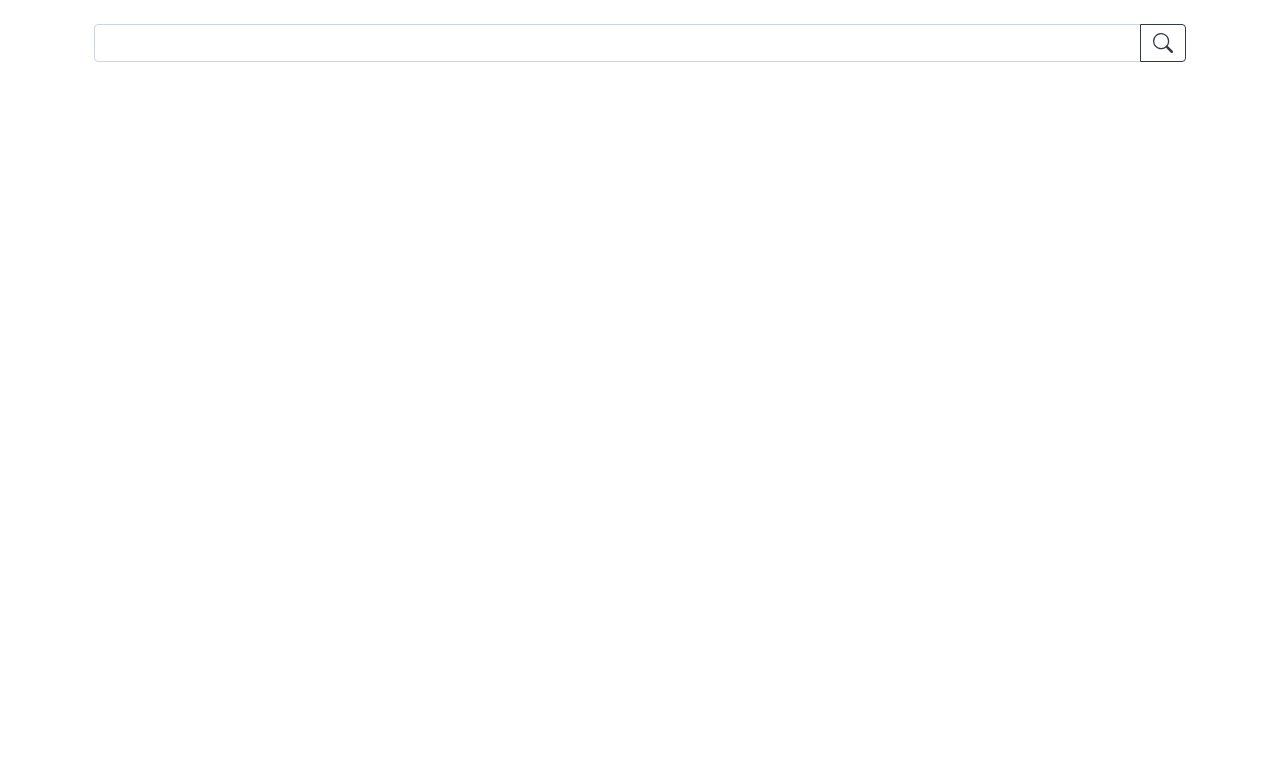
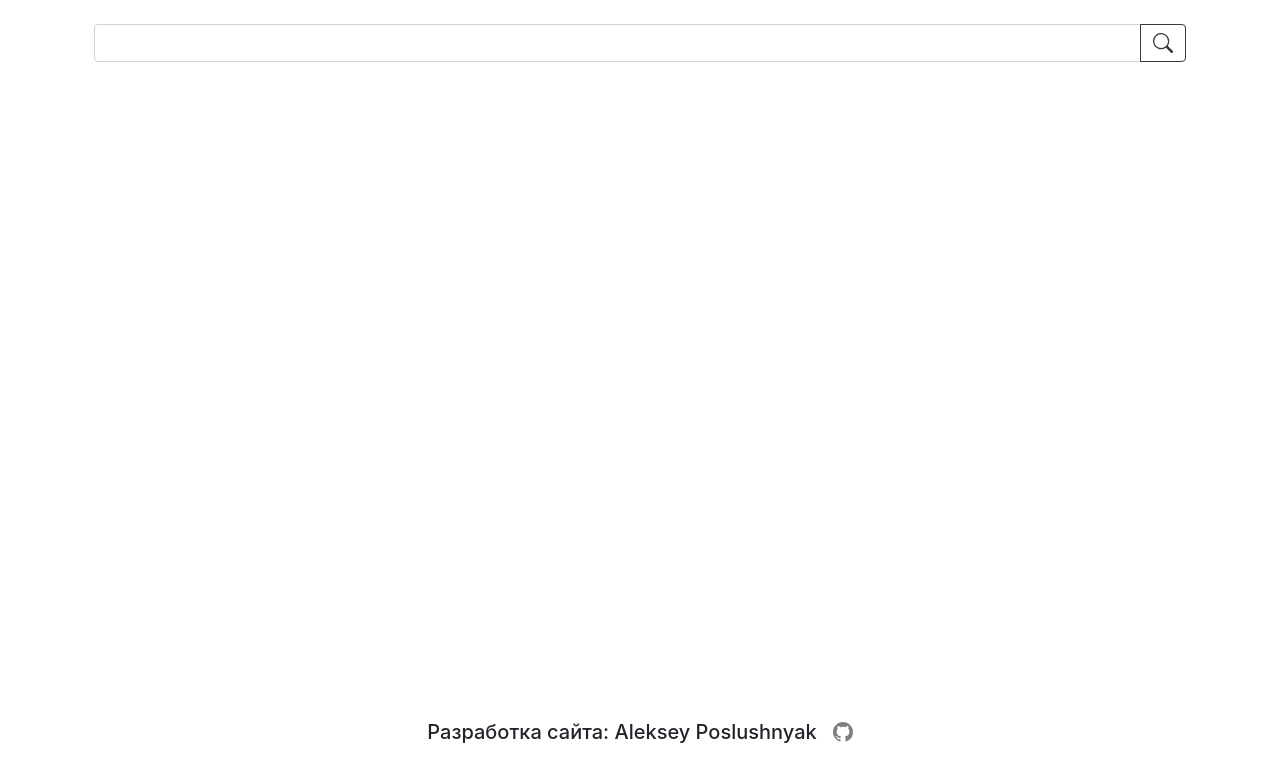
Before and after one commit to Armer7/test_frozeneon, a Vue app: page / in a window 1280 px wide. Shown: the top 782 px of the page. Built offline with nearby package versions, Linux system fonts and the light colour scheme.

Commit message:
add router

```diff
--- a/package.json
+++ b/package.json
@@ -11,7 +11,8 @@
     "bootstrap": "^4.5.3",
     "bootstrap-vue": "^2.21.2",
     "core-js": "^3.6.5",
-    "vue": "^2.6.12"
+    "vue": "^2.6.12",
+    "vue-router": "^3.5.1"
   },
   "devDependencies": {
     "@vue/cli-plugin-babel": "~4.5.0",
--- a/src/App.vue
+++ b/src/App.vue
@@ -1,96 +1,29 @@
 <template>
-  <b-container class="p-4">
-    <Search @getSearchText="getSearchText" />
-    <BlockResult
-      :cardsData="data"
-      :question="question"
-      @showModal="showModal"
-    />
-    <MoreInfoModal
-      v-if="modalPrepareData.modalToggle"
-      :modalData="detailModal"
-      @closeModal="closeModal"
-    />
-    <Pagination
-      v-if="countItems > 0"
-      :paginationData="{ currentPage: page, rows: countItems, perPage: size }"
-      @getPage="getPage"
-    />
+  <b-container class="p-4 h-100" id="app">
+    <comment :is="layout">
+      <router-view />
+    </comment>
   </b-container>
 </template>
 
 <script>
-import Search from '@/components/Search';
-import BlockResult from '@/components/BlockResult';
-import MoreInfoModal from '@/components/MoreInfoModal';
-import RequestDataGet from '@/module/requestDataGet';
-import Pagination from '@/components/Pagination';
+import MainLayout from '@/layout/MainLayout';
+
 export default {
-  name: 'App',
-  components: { Pagination, MoreInfoModal, BlockResult, Search },
-  data() {
-    return {
-      question: '',
-      urlSearch: 'https://registry.npmjs.org/-/v1/search',
-      urlDetail: 'https://data.jsdelivr.com/v1',
-      data: {},
-      size: 10,
-      page: 1,
-      modalPrepareData: {
-        name: '',
-        version: '',
-        itemId: null,
-        modalToggle: false,
-      },
-      detailModal: {},
-      countItems: 0,
-    };
-  },
-
-  watch: {
-    async question() {
-      this.data = await RequestDataGet(
-        `${this.urlSearch}?text=${this.question}&size=${this.size}&from=${
-          10 * this.page - 9
-        }`
-      );
-    },
-    async page() {
-      this.data = await RequestDataGet(
-        `${this.urlSearch}?text=${this.question}&size=${this.size}&from=${
-          10 * this.page - 9
-        }`
-      );
-    },
-    modalPrepareData() {
-      RequestDataGet(
-        `${this.urlDetail}/package/npm/${this.modalPrepareData.name}@${this.modalPrepareData.version}`
-      ).then((data) => {
-        this.detailModal = data;
-        this.detailModal.data = this.data.objects[this.modalPrepareData.itemId];
-        this.detailModal.modalToggle = this.modalPrepareData.modalToggle;
-      });
-    },
-    data() {
-      this.countItems = +this.data.total;
+  computed: {
+    layout() {
+      return (this.$route.meta.layout || 'main') + '-layout';
     },
   },
-  methods: {
-    getSearchText(data) {
-      this.question = data;
-    },
-    showModal(data) {
-      this.modalPrepareData = data;
-    },
-    closeModal() {
-      this.modalPrepareData.modalToggle = false;
-      this.detailModal.modalToggle = false;
-    },
-    getPage(page) {
-      this.page = page;
-    },
+  components: {
+    MainLayout,
   },
 };
 </script>
 
-<style></style>
+<style>
+html,
+body {
+  height: 100%;
+}
+</style>
--- /dev/null
+++ b/src/components/FooterPage.vue
@@ -0,0 +1,24 @@
+<template>
+  <!-- Footer -->
+  <footer
+    class="h5 black-text d-flex justify-content-center pb-2 pb-lg-3 pb-xl-4"
+  >
+    Разработка сайта: Aleksey Poslushnyak
+    <b-link class="ml-3 text-black-50" href="https://github.com/Armer7"
+      ><b-icon icon="github"></b-icon>
+    </b-link>
+  </footer>
+  <!-- Footer -->
+</template>
+<script>
+export default {
+  name: 'FooterPage',
+  components: {},
+};
+</script>
+
+<style lang="scss">
+footer {
+  flex: 0 0 auto;
+}
+</style>
--- /dev/null
+++ b/src/layout/MainLayout.vue
@@ -0,0 +1,18 @@
+<template>
+  <div class="h-100 d-flex flex-column">
+    <router-view />
+    <FooterPage />
+  </div>
+</template>
+
+<script>
+import FooterPage from '@/components/FooterPage';
+export default {
+  name: 'MainLayout', //Наименование текущего компонента
+  components: {
+    FooterPage,
+  },
+};
+</script>
+
+<style scoped lang="scss"></style>
--- a/src/main.js
+++ b/src/main.js
@@ -1,5 +1,6 @@
 import Vue from 'vue';
 import App from './App.vue';
+import router from './router';
 import { BootstrapVue, IconsPlugin } from 'bootstrap-vue';
 import 'bootstrap/dist/css/bootstrap.css';
 import 'bootstrap-vue/dist/bootstrap-vue.css';
@@ -10,5 +11,6 @@ Vue.use(BootstrapVue);
 Vue.use(IconsPlugin);
 
 new Vue({
+  router,
   render: (h) => h(App),
 }).$mount('#app');
--- /dev/null
+++ b/src/pages/404.vue
@@ -0,0 +1,23 @@
+<template>
+  <div class="main-content main-content--menu-start not-found">
+    <h1>
+      Ничего не найдено
+    </h1>
+  </div>
+</template>
+
+<style lang="scss">
+  .not-found {
+    display: flex;
+    flex-direction: column;
+    justify-content: center;
+    align-items: center;
+    height: 100%;
+    h1 {
+      color: #ffffff;
+      font-size: 70px;
+      margin-bottom: 20px;
+      text-align: center;
+    }
+  }
+</style>
--- /dev/null
+++ b/src/pages/MainPage.vue
@@ -0,0 +1,100 @@
+<template>
+  <div class="content">
+    <Search @getSearchText="getSearchText" />
+    <BlockResult
+      :cardsData="data"
+      :question="question"
+      @showModal="showModal"
+    />
+    <MoreInfoModal
+      v-if="modalPrepareData.modalToggle"
+      :modalData="detailModal"
+      @closeModal="closeModal"
+    />
+    <Pagination
+      v-if="countItems > 0"
+      :paginationData="{ currentPage: page, rows: countItems, perPage: size }"
+      @getPage="getPage"
+    />
+  </div>
+</template>
+
+<script>
+import Search from '@/components/Search';
+import BlockResult from '@/components/BlockResult';
+import MoreInfoModal from '@/components/MoreInfoModal';
+import RequestDataGet from '@/module/requestDataGet';
+import Pagination from '@/components/Pagination';
+export default {
+  name: 'mainPage',
+  components: { Pagination, MoreInfoModal, BlockResult, Search },
+  data() {
+    return {
+      question: '',
+      urlSearch: 'https://registry.npmjs.org/-/v1/search',
+      urlDetail: 'https://data.jsdelivr.com/v1',
+      data: {},
+      size: 10,
+      page: 1,
+      modalPrepareData: {
+        name: '',
+        version: '',
+        itemId: null,
+        modalToggle: false,
+      },
+      detailModal: {},
+      countItems: 0,
+    };
+  },
+
+  watch: {
+    async question() {
+      this.data = await RequestDataGet(
+        `${this.urlSearch}?text=${this.question}&size=${this.size}&from=${
+          10 * this.page - 9
+        }`
+      );
+    },
+    async page() {
+      this.data = await RequestDataGet(
+        `${this.urlSearch}?text=${this.question}&size=${this.size}&from=${
+          10 * this.page - 9
+        }`
+      );
+    },
+    modalPrepareData() {
+      RequestDataGet(
+        `${this.urlDetail}/package/npm/${this.modalPrepareData.name}@${this.modalPrepareData.version}`
+      ).then((data) => {
+        this.detailModal = data;
+        this.detailModal.data = this.data.objects[this.modalPrepareData.itemId];
+        this.detailModal.modalToggle = this.modalPrepareData.modalToggle;
+      });
+    },
+    data() {
+      this.countItems = +this.data.total;
+    },
+  },
+  methods: {
+    getSearchText(data) {
+      this.question = data;
+    },
+    showModal(data) {
+      this.modalPrepareData = data;
+    },
+    closeModal() {
+      this.modalPrepareData.modalToggle = false;
+      this.detailModal.modalToggle = false;
+    },
+    getPage(page) {
+      this.page = page;
+    },
+  },
+};
+</script>
+
+<style scoped lang="scss">
+.content {
+  flex: 1 0 auto;
+}
+</style>
--- /dev/null
+++ b/src/router/index.js
@@ -0,0 +1,34 @@
+import Vue from 'vue';
+import VueRouter from 'vue-router';
+
+Vue.use(VueRouter);
+
+const routes = [
+  {
+    path: '/',
+    name: 'Home',
+    meta: {
+      layout: 'main',
+    },
+    component: () => import('@/pages/MainPage.vue'),
+  },
+  {
+    path: '*',
+    name: 'notFound',
+    meta: {
+      layout: 'main',
+    },
+    component: () => import('@/pages/404'),
+  },
+];
+
+const router = new VueRouter({
+  mode: 'history',
+  base: process.env.BASE_URL,
+  routes,
+  scrollBehavior() {
+    return { x: 0, y: 0 };
+  },
+});
+
+export default router;
```
Also changed, not shown: 1 other file (tests, documents, lock files or other folders).
